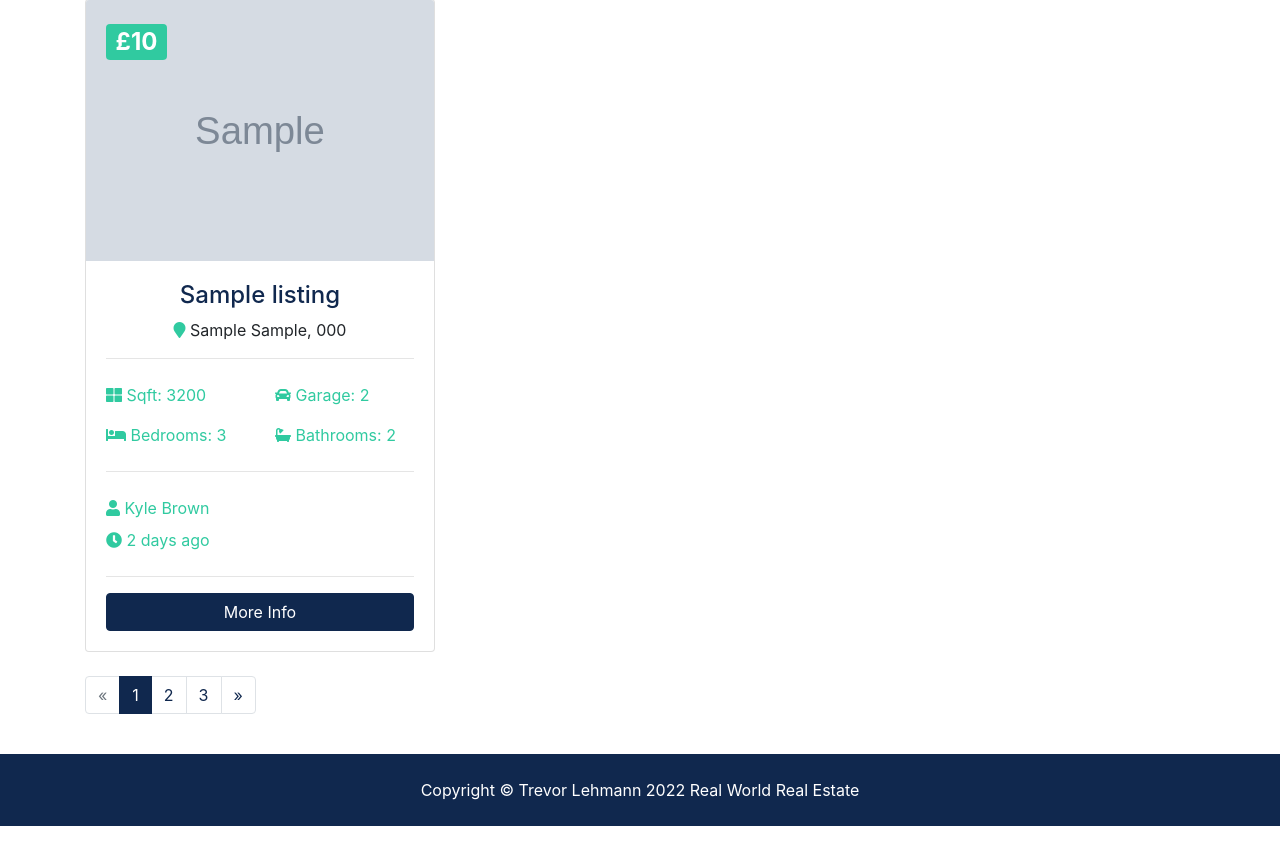
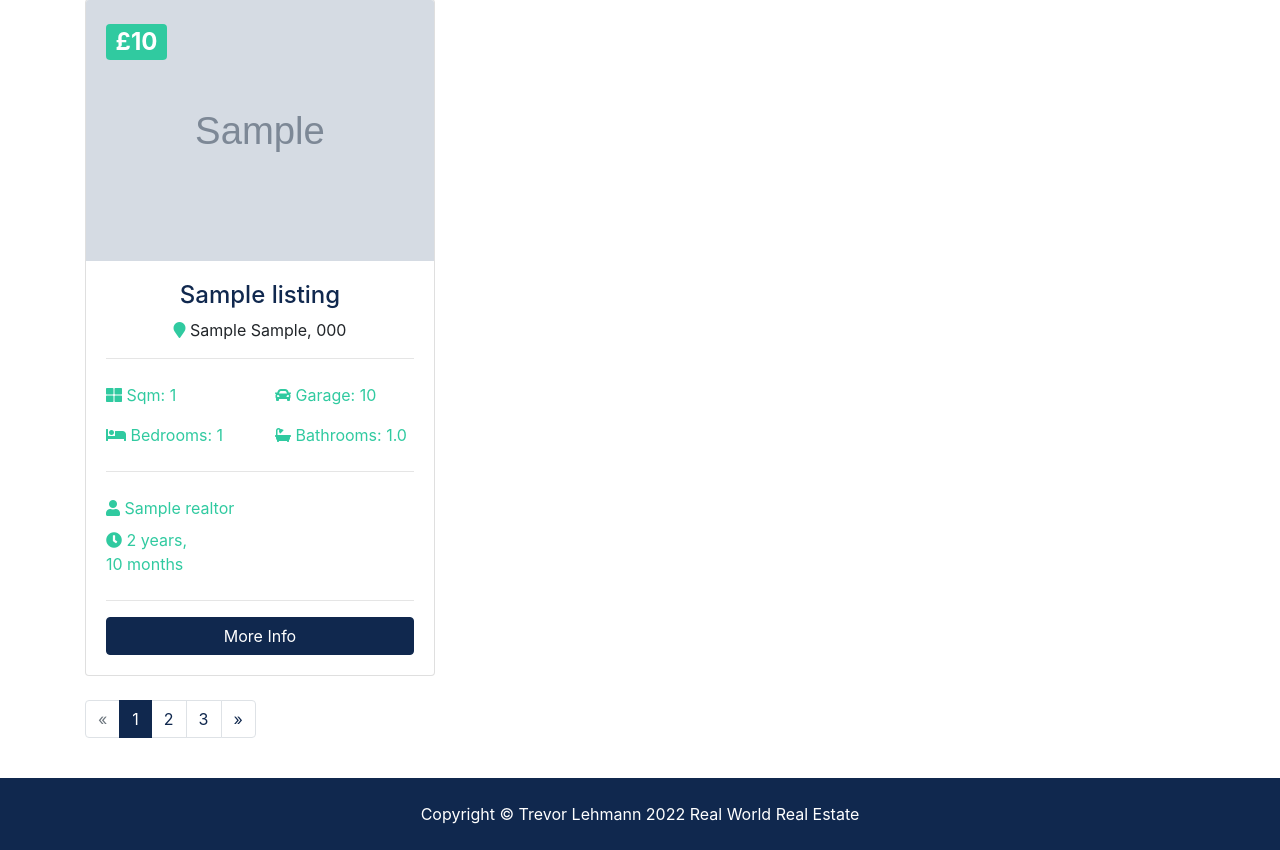
Before and after one commit to trevthedev777/Real-World-Real-Estate, a Django app: page /listings/ in a window 1280 px wide. Shown: the part 450-1300 px from the top of the page. Before the commit the page ends 1276 px from the top, so only its background shows below. Run offline with Django 4.2, Linux system fonts and the light colour scheme; tables that the repository leaves empty hold one stand-in row (values such as "Sample post"); grey boxes marked "Sample" are stand-in pictures; some libraries are stand-ins or nearby versions.

Commit message:
display listings in template and link single listing view template

```diff
--- a/listings/urls.py
+++ b/listings/urls.py
@@ -7,6 +7,6 @@ from . import views
 urlpatterns = [
     path('', views.index, name='listings'),  # Listings page
     path('<int:listing_id>', views.listing,
-         name='listing.html'),  # listing page
-    path('search.html', views.search, name='search.html'),
+         name='listing'),  # listing page
+    path('search.html', views.search, name='search'),
 ]
--- a/listings/views.py
+++ b/listings/views.py
@@ -12,7 +12,7 @@ def index(request):
     return render(request, 'listings/listings.html', context)
 
 
-def listing(request):
+def listing(request, listing_id):
     return render(request, 'listings/listing.html')
 
 
--- a/templates/listings/listings.html
+++ b/templates/listings/listings.html
@@ -55,33 +55,33 @@
                                 <hr>
                                 <div class="row py-2 text-secondary">
                                     <div class="col-6">
-                                        <i class="fas fa-th-large"></i> Sqft: 3200
+                                        <i class="fas fa-th-large"></i> Sqm: {{ listing.sqm }}
                                     </div>
                                     <div class="col-6">
-                                        <i class="fas fa-car"></i> Garage: 2
+                                        <i class="fas fa-car"></i> Garage: {{ listing.garage }}
                                     </div>
                                 </div>
                                 <div class="row py-2 text-secondary">
                                     <div class="col-6">
-                                        <i class="fas fa-bed"></i> Bedrooms: 3
+                                        <i class="fas fa-bed"></i> Bedrooms: {{ listing.bedrooms }}
                                     </div>
                                     <div class="col-6">
-                                        <i class="fas fa-bath"></i> Bathrooms: 2
+                                        <i class="fas fa-bath"></i> Bathrooms: {{ listing.bathrooms }}
                                     </div>
                                 </div>
                                 <hr>
                                 <div class="row py-2 text-secondary">
                                     <div class="col-12">
-                                        <i class="fas fa-user"></i> Kyle Brown
+                                        <i class="fas fa-user"></i> {{ listing.realtor }}
                                     </div>
                                 </div>
                                 <div class="row text-secondary pb-2">
                                     <div class="col-6">
-                                        <i class="fas fa-clock"></i> 2 days ago
+                                        <i class="fas fa-clock"></i> {{ listing.list_date | timesince }}
                                     </div>
                                 </div>
                                 <hr>
-                                <a href="listing.html" class="btn btn-primary btn-block">More Info</a>
+                                <a href="{% url 'listing' listing.id %}" class="btn btn-primary btn-block">More Info</a>
                             </div>
                         </div>
                     </div>
```
